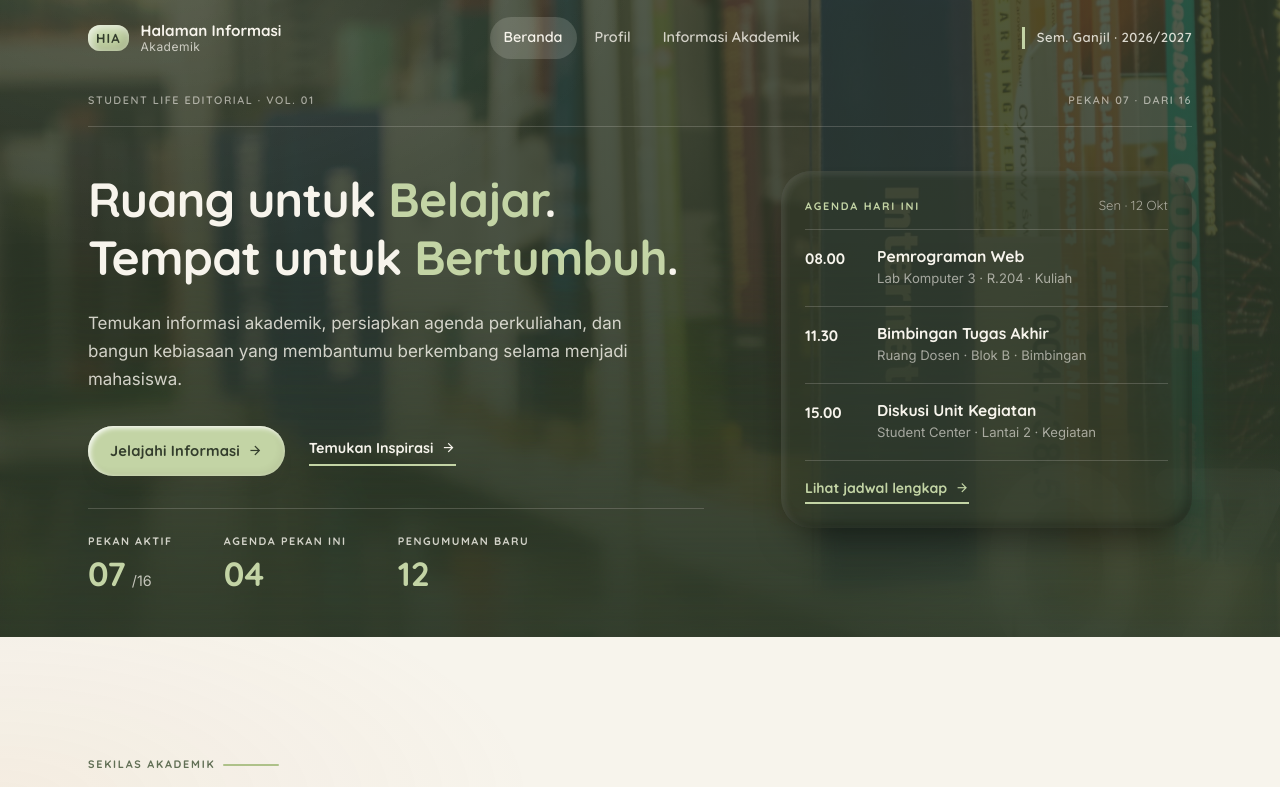
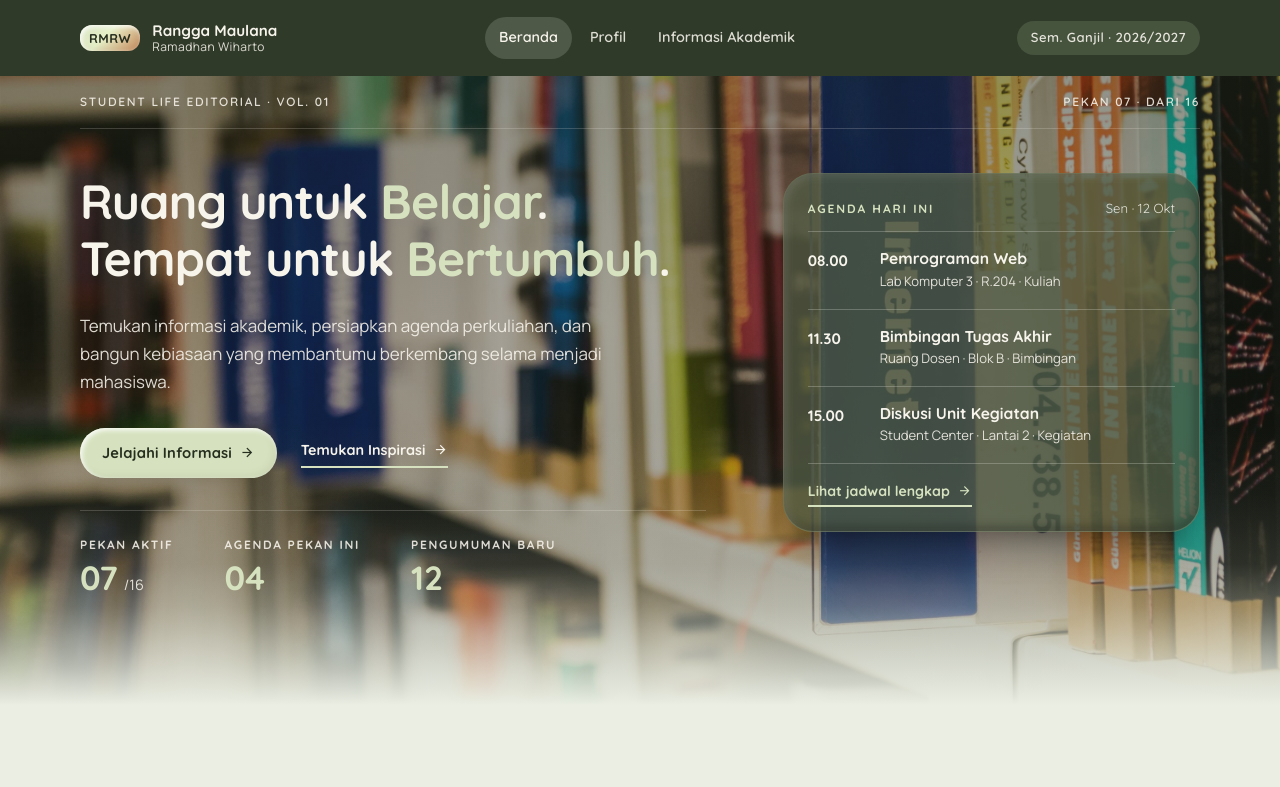
Before and after one commit to ranggamaulana111111-bit/rekayasa-web, a plain HTML site: page halaman-informasi-akademik/index.html in a window 1280 px wide. Shown: the top 787 px of the page. Drawn offline with Linux system fonts and the light colour scheme.

Commit message:
Rebrand to RMRW, add hero photo-to-cream gradient, polish layout
Rebrand header/footer (RMRW, author name) and switch body font Inter to Manrope. Rework the hero so the photo reads at the top and fades smoothly into the section cream (oklab overlay, per-page fade target). Remove the watermark, separate the agenda card, and fix double-gutter alignment, section bridge, and footer heading semantics.

```diff
--- a/halaman-informasi-akademik/index.html
+++ b/halaman-informasi-akademik/index.html
@@ -11,7 +11,7 @@
   <link rel="icon" type="image/svg+xml" href="assets/icons/favicon.svg" />
   <link rel="preconnect" href="https://fonts.googleapis.com" />
   <link rel="preconnect" href="https://fonts.gstatic.com" crossorigin />
-  <link href="https://fonts.googleapis.com/css2?family=Quicksand:wght@400;500;600;700&family=Inter:wght@400;500;600&display=swap" rel="stylesheet" />
+  <link href="https://fonts.googleapis.com/css2?family=Quicksand:wght@400;500;600;700&family=Manrope:wght@400;500;600;700&display=swap" rel="stylesheet" />
   <link rel="stylesheet" href="https://cdn.jsdelivr.net/npm/@mdi/font@7.4.47/css/materialdesignicons.min.css" />
   <link rel="stylesheet" href="style.css" />
 </head>
@@ -21,11 +21,11 @@
   <!-- ============ HEADER ============ -->
   <header class="site-header" id="top">
     <div class="shell header__inner">
-      <a class="brand" href="index.html" aria-label="Halaman Informasi Akademik, ke beranda">
-        <span class="brand__mark" aria-hidden="true">HIA</span>
+      <a class="brand" href="index.html" aria-label="Rangga Maulana Ramadhan Wiharto, ke beranda">
+        <span class="brand__mark" aria-hidden="true">RMRW</span>
         <span class="brand__text">
-          <strong>Halaman Informasi</strong>
-          <span>Akademik</span>
+          <strong>Rangga Maulana</strong>
+          <span>Ramadhan Wiharto</span>
         </span>
       </a>
 
@@ -59,7 +59,6 @@
 
     <!-- ============ HERO ============ -->
     <section class="hero" id="beranda">
-      <span class="hero__watermark" aria-hidden="true">07</span>
       <div class="shell">
         <div class="hero__folio">
           <span>Student Life Editorial · Vol. 01</span>
@@ -351,6 +350,9 @@
       </div>
     </section>
 
+    <!-- Bridge: blend the spotlight band into the paper section below -->
+    <div class="section-bridge" aria-hidden="true"></div>
+
     <!-- ============ PENGEMBANGAN DIRI ============ -->
     <section class="section section--paper" id="pengembangan" aria-labelledby="pengembangan-title">
       <div class="shell">
@@ -427,11 +429,11 @@
   <footer class="site-footer" id="tentang">
     <div class="shell footer__inner" data-reveal-group>
       <div class="footer__brand" data-reveal>
-        <a class="brand brand--footer" href="index.html" aria-label="Halaman Informasi Akademik, ke beranda">
-          <span class="brand__mark" aria-hidden="true">HIA</span>
+        <a class="brand brand--footer" href="index.html" aria-label="Rangga Maulana Ramadhan Wiharto, ke beranda">
+          <span class="brand__mark" aria-hidden="true">RMRW</span>
           <span class="brand__text">
-            <strong>Halaman Informasi</strong>
-            <span>Akademik</span>
+            <strong>Rangga Maulana</strong>
+            <span>Ramadhan Wiharto</span>
           </span>
         </a>
         <p class="footer__desc">
@@ -441,7 +443,7 @@
       </div>
 
       <nav class="footer__nav" aria-label="Navigasi footer" data-reveal>
-        <h2 class="footer__heading">Halaman</h2>
+        <p class="footer__heading">Halaman</p>
         <ul>
           <li><a href="index.html">Beranda</a></li>
           <li><a href="profil.html">Profil</a></li>
@@ -450,7 +452,7 @@
       </nav>
 
       <div class="footer__meta" data-reveal>
-        <h2 class="footer__heading">Catatan Proyek</h2>
+        <p class="footer__heading">Catatan Proyek</p>
         <p>
           Website ini merupakan proyek akademik untuk mata kuliah
           Rekayasa Web. Seluruh data jadwal, tanggal, dan pengumuman
--- a/halaman-informasi-akademik/style.css
+++ b/halaman-informasi-akademik/style.css
@@ -11,12 +11,13 @@
 :root {
   /* Colour — natural earthy palette: sage · clay · linen */
   --primary:   #54614A;   /* hijau sage — warna utama */
-  --secondary: #C3D4A5;   /* sage muda — warna sekunder */
+  --secondary: #D6E2BF;   /* sage muda — warna sekunder */
   --accent:    #C98A5B;   /* terracotta clay — warna aksen */
+  --accent-deep: #8A5520; /* terracotta gelap — teks di atas permukaan terang */
 
   --forest:        var(--primary);
-  --forest-2:      #616F55;
-  --forest-deep:   #333D2C;
+  --forest-2:      #505C44;
+  --forest-deep:   #262E1F;
   --lime:          var(--secondary);
   --lime-deep:     #AEC189;
   --offwhite:      #EFEADD;
@@ -24,14 +25,14 @@
   --surface:       #FBF9F3;
   --surface-2:     #F2EDE1;
   --ink:           #3B4033;
-  --muted:         #77796B;
+  --muted:         #5F6252;
   --line:          rgba(84, 97, 74, 0.16);
   --line-dark:     rgba(247, 244, 236, 0.18);
   --amber:         var(--accent);
 
-  /* Typography — Quicksand (rounded) untuk display, Inter untuk body */
+  /* Typography — Quicksand (rounded) untuk display, Manrope untuk body */
   --font-display: "Quicksand", "Segoe UI", system-ui, -apple-system, sans-serif;
-  --font-body:    "Inter", "Segoe UI", system-ui, -apple-system, sans-serif;
+  --font-body:    "Manrope", "Segoe UI", system-ui, -apple-system, sans-serif;
   --font-icon:    "Material Design Icons";
 
   --fs-display:   clamp(2.1rem, 4vw, 3rem);
@@ -41,8 +42,8 @@
   --fs-body:      1rem;
   --fs-sm:        0.9rem;
   --fs-meta:      0.82rem;
-  --fs-label:     0.72rem;
-  --fs-kicker:    0.68rem;
+  --fs-label:     0.75rem;
+  --fs-kicker:    0.75rem;
 
   /* Space scale (rem) */
   --s-1: 0.25rem;
@@ -57,7 +58,7 @@
 
   /* Layout */
   --shell: 1200px;
-  --gutter: clamp(1.25rem, 4vw, 3rem);
+  --gutter: 40px;
   --radius: 22px;
   --radius-sm: 14px;
   --radius-lg: 30px;
@@ -111,11 +112,7 @@ body {
   font-size: var(--fs-body);
   line-height: 1.65;
   color: var(--ink);
-  background: var(--white);
-  background-image:
-    radial-gradient(90% 60% at 100% 0%, rgba(195, 212, 165, 0.20), transparent 60%),
-    radial-gradient(70% 50% at 0% 100%, rgba(201, 138, 91, 0.08), transparent 60%);
-  background-attachment: fixed;
+  background: #EAEEE3;
   -webkit-font-smoothing: antialiased;
 }
 
@@ -147,7 +144,8 @@ h1, h2, h3, h4 {
 .shell {
   max-width: var(--shell);
   margin-inline: auto;
-  padding-inline: var(--gutter);
+  padding-left: var(--gutter);
+  padding-right: var(--gutter);
 }
 
 .sr-only {
@@ -185,6 +183,17 @@ h1, h2, h3, h4 {
 
 ::selection { background: var(--lime); color: var(--forest-deep); }
 
+/* Browser surfaces — themed scrollbar so the chrome belongs to the palette */
+html { scrollbar-color: var(--lime-deep) var(--offwhite); }
+::-webkit-scrollbar { width: 13px; height: 13px; }
+::-webkit-scrollbar-track { background: var(--offwhite); }
+::-webkit-scrollbar-thumb {
+  background: var(--lime-deep);
+  border-radius: var(--radius-pill);
+  border: 3px solid var(--offwhite);
+}
+::-webkit-scrollbar-thumb:hover { background: var(--forest-2); }
+
 /* ---------- Eyebrow + small caps labels ---------- */
 .eyebrow {
   display: inline-flex;
@@ -216,7 +225,7 @@ h1, h2, h3, h4 {
 .section__head[data-reveal].is-visible .eyebrow::after,
 .eyebrow[data-reveal].is-visible::after { width: 56px; }
 
-.eyebrow--light { color: rgba(247, 244, 236, 0.7); }
+.eyebrow--light { color: rgba(247, 244, 236, 0.88); }
 .eyebrow--light .eyebrow__dot { background: var(--lime); }
 .eyebrow--light::after { background: var(--lime); }
 
@@ -260,11 +269,11 @@ h1, h2, h3, h4 {
 .btn--lime:hover { background: var(--lime-deep); box-shadow: var(--clay-lime); }
 
 .btn--ghost {
-  background: rgba(247, 244, 236, 0.14);
-  color: var(--white);
+  background: rgba(51, 61, 44, 0.5);
+  color: #FFFFFF;
   box-shadow: var(--clay-dark);
 }
-.btn--ghost:hover { background: rgba(247, 244, 236, 0.24); }
+.btn--ghost:hover { background: rgba(51, 61, 44, 0.72); }
 
 .link-arrow {
   display: inline-flex;
@@ -294,7 +303,7 @@ h1, h2, h3, h4 {
   left: 0;
   right: 0;
   z-index: 100;
-  background: transparent;
+  background: #2f3a29;
   transition: background-color var(--transition), box-shadow var(--transition);
 }
 .site-header.is-scrolled {
@@ -315,16 +324,44 @@ h1, h2, h3, h4 {
   gap: var(--s-3);
 }
 .brand__mark {
-  font-family: var(--font-display);
-  font-size: 0.82rem;
-  font-weight: 700;
-  letter-spacing: 0.08em;
+  position: relative;
+  font-family: var(--font-display);
+  font-size: 0.8rem;
+  font-weight: 800;
+  letter-spacing: 0.04em;
   color: var(--forest-deep);
-  background: var(--lime);
+  background: linear-gradient(135deg, var(--lime) 0%, #e6f0c8 42%, var(--accent) 100%);
   border-radius: 12px;
-  padding: 7px 8px 6px;
+  padding: 7px 9px 6px;
   line-height: 1;
-  box-shadow: var(--clay-lime);
+  overflow: hidden;
+  box-shadow: var(--clay-sm);
+  transition: transform var(--transition), box-shadow var(--transition);
+}
+.brand__mark::after {
+  content: "";
+  position: absolute;
+  inset: 0;
+  background: linear-gradient(115deg, transparent 32%, rgba(255, 255, 255, 0.8) 50%, transparent 68%);
+  transform: translateX(-120%);
+  pointer-events: none;
+}
+.brand:hover .brand__mark,
+.brand:focus-visible .brand__mark {
+  transform: translateY(-1px) rotate(-4deg) scale(1.06);
+  box-shadow: var(--clay-sm), 0 12px 24px -12px rgba(84, 97, 74, 0.5);
+}
+.brand:hover .brand__mark::after,
+.brand:focus-visible .brand__mark::after {
+  animation: mark-shine 900ms ease;
+}
+@keyframes mark-shine {
+  0% { transform: translateX(-120%); }
+  60%, 100% { transform: translateX(120%); }
+}
+@media (prefers-reduced-motion: reduce) {
+  .brand__mark, .brand__mark::after { animation: none; }
+  .brand__mark::after { opacity: 0; }
 }
 .brand__text { display: flex; flex-direction: column; line-height: 1.2; }
 .brand__text strong {
@@ -337,7 +374,7 @@ h1, h2, h3, h4 {
 .brand__text span {
   font-size: 0.75rem;
   letter-spacing: 0.04em;
-  color: rgba(247, 244, 236, 0.75);
+  color: rgba(247, 244, 236, 0.88);
   transition: color var(--transition);
 }
 
@@ -350,7 +387,7 @@ h1, h2, h3, h4 {
   font-family: var(--font-display);
   font-size: 0.9rem;
   font-weight: 600;
-  color: rgba(247, 244, 236, 0.8);
+  color: rgba(247, 244, 236, 0.88);
   border-radius: var(--radius-pill);
   transition: color var(--transition), background var(--transition), box-shadow var(--transition);
 }
@@ -373,11 +410,12 @@ h1, h2, h3, h4 {
   font-size: var(--fs-meta);
   font-weight: 600;
   letter-spacing: 0.03em;
-  color: rgba(247, 244, 236, 0.85);
-  border-left: 3px solid var(--lime);
-  padding-left: var(--s-3);
+  color: rgba(247, 244, 236, 0.9);
+  background: rgba(195, 212, 165, 0.16);
+  border-radius: var(--radius-pill);
+  padding: 6px 14px;
   white-space: nowrap;
-  transition: color var(--transition), border-color var(--transition);
+  transition: color var(--transition), background var(--transition);
 }
 
 .nav-toggle {
@@ -496,7 +534,7 @@ h1, h2, h3, h4 {
 }
 .site-header.is-scrolled .term-badge {
   color: var(--forest-2);
-  border-left-color: var(--accent);
+  background: rgba(84, 97, 74, 0.10);
 }
 .site-header.is-scrolled .nav-toggle {
   background: var(--surface-2);
@@ -528,7 +566,7 @@ h1, h2, h3, h4 {
 /* =====================================================================
    SECTION STRUCTURE
    ===================================================================== */
-.section { padding-block: clamp(64px, 9vw, 112px); }
+.section { padding: 96px 0; }
 .section--paper { background: var(--offwhite); }
 
 .section__head { margin-bottom: clamp(40px, 6vw, 64px); }
@@ -553,64 +591,44 @@ section[id], [id] { scroll-margin-top: calc(var(--nav-h) + 16px); }
    HERO
    ===================================================================== */
 .hero {
+  --hero-cushion: clamp(56px, 8vh, 96px);
+  --hero-fade-to: #eaeee3;
   position: relative;
+  isolation: isolate;
+  background-color: #303a2b;
   background-image:
-    linear-gradient(180deg, rgba(47, 58, 42, 0.84) 0%, rgba(47, 58, 42, 0.93) 100%),
+    linear-gradient(180deg, rgba(38, 46, 31, 0.54) 0%, rgba(38, 46, 31, 0.4) 46%, rgba(38, 46, 31, 0.44) 100%),
     url("bukuinet.jpg");
   background-size: cover, cover;
   background-position: center, center;
   background-repeat: no-repeat, no-repeat;
-  background-color: var(--forest);
   color: var(--white);
   overflow: hidden;
-  padding-top: var(--nav-h);
-}
-.hero::before {
+  padding: var(--nav-h) 0 var(--hero-cushion);
+}
+.hero--page { --hero-fade-to: #fbf9f3; }
+.hero::after {
   content: "";
   position: absolute;
   inset: 0;
-  background:
-    radial-gradient(70% 90% at 12% -10%, rgba(255, 255, 255, 0.10), transparent 55%),
-    radial-gradient(60% 70% at 100% 110%, rgba(195, 212, 165, 0.16), transparent 60%);
+  z-index: 1;
   pointer-events: none;
-  z-index: 0;
-}
-/* Gradient blur fading up toward the stats strip */
-.hero::after {
-  content: "";
-  position: absolute;
-  left: 0; right: 0; bottom: 0;
-  height: 62%;
   background: linear-gradient(
-    to top,
-    rgba(47, 58, 42, 0.62) 0%,
-    rgba(47, 58, 42, 0.24) 48%,
-    rgba(47, 58, 42, 0) 100%
+    to bottom in oklab,
+    rgba(234, 238, 227, 0) 0%,
+    rgba(234, 238, 227, 0) 60%,
+    rgba(234, 238, 227, 0.04) 70%,
+    rgba(234, 238, 227, 0.12) 80%,
+    rgba(234, 238, 227, 0.32) 86%,
+    rgba(234, 238, 227, 0.58) 91%,
+    rgba(234, 238, 227, 0.82) 96%,
+    var(--hero-fade-to) 100%
   );
-  backdrop-filter: blur(12px) saturate(115%);
-  -webkit-backdrop-filter: blur(12px) saturate(115%);
-  -webkit-mask-image: linear-gradient(to top, #000 0%, rgba(0, 0, 0, 0.55) 50%, transparent 100%);
-  mask-image: linear-gradient(to top, #000 0%, rgba(0, 0, 0, 0.55) 50%, transparent 100%);
-  pointer-events: none;
-  z-index: 0;
-}
-.hero__watermark {
-  position: absolute;
-  right: -14px;
-  bottom: -34px;
-  font-family: var(--font-display);
-  font-size: clamp(11rem, 22vw, 20rem);
-  line-height: 0.8;
-  font-weight: 700;
-  color: rgba(247, 244, 236, 0.05);
-  pointer-events: none;
-  user-select: none;
-  z-index: 0;
 }
 
 .hero__folio {
   position: relative;
-  z-index: 1;
+  z-index: 2;
   display: flex;
   justify-content: space-between;
   gap: var(--s-4);
@@ -621,12 +639,12 @@ section[id], [id] { scroll-margin-top: calc(var(--nav-h) + 16px); }
   font-weight: 600;
   letter-spacing: 0.14em;
   text-transform: uppercase;
-  color: rgba(247, 244, 236, 0.6);
+  color: rgba(247, 244, 236, 0.88);
 }
 
 .hero__grid {
   position: relative;
-  z-index: 1;
+  z-index: 2;
   display: grid;
   grid-template-columns: minmax(0, 1.2fr) minmax(0, 0.8fr);
   gap: clamp(var(--s-6), 6vw, var(--s-9));
@@ -658,7 +676,7 @@ section[id], [id] { scroll-margin-top: calc(var(--nav-h) + 16px); }
 
 .hero__text {
   max-width: 52ch;
-  color: rgba(247, 244, 236, 0.82);
+  color: rgba(247, 244, 236, 0.88);
   font-size: 1.06rem;
   margin-bottom: var(--s-6);
 }
@@ -691,14 +709,14 @@ section[id], [id] { scroll-margin-top: calc(var(--nav-h) + 16px); }
   color: var(--lime);
   line-height: 1;
 }
-.stat__unit { color: rgba(247, 244, 236, 0.75); font-size: var(--fs-sm); }
+.stat__unit { color: rgba(247, 244, 236, 0.88); font-size: var(--fs-sm); }
 .stat dt {
   font-family: var(--font-display);
   font-size: var(--fs-kicker);
   font-weight: 700;
   letter-spacing: 0.14em;
   text-transform: uppercase;
-  color: rgba(247, 244, 236, 0.82);
+  color: rgba(247, 244, 236, 0.88);
   margin-bottom: 6px;
 }
 
@@ -706,9 +724,12 @@ section[id], [id] { scroll-margin-top: calc(var(--nav-h) + 16px); }
 .hero__panel {
   padding: var(--s-5) var(--s-5) var(--s-5);
   border-radius: var(--radius-lg);
-  background: rgba(51, 61, 44, 0.45);
+  background: rgba(80, 92, 68, 0.78);
+  border: 1px solid rgba(214, 226, 191, 0.14);
   box-shadow: var(--clay-dark);
 }
+.hero__panel .agenda,
+.hero__panel .agenda__item { border-color: rgba(247, 244, 236, 0.24); }
 .panel__head {
   display: flex;
   align-items: baseline;
@@ -720,7 +741,7 @@ section[id], [id] { scroll-margin-top: calc(var(--nav-h) + 16px); }
 .panel__date {
   font-family: var(--font-display);
   font-size: var(--fs-meta);
-  color: rgba(247, 244, 236, 0.6);
+  color: rgba(247, 244, 236, 0.88);
 }
 .agenda {
   border-top: 1px solid var(--line-dark);
@@ -748,7 +769,7 @@ section[id], [id] { scroll-margin-top: calc(var(--nav-h) + 16px); }
 }
 .agenda__body span {
   font-size: var(--fs-meta);
-  color: rgba(247, 244, 236, 0.6);
+  color: rgba(247, 244, 236, 0.88);
   margin-top: 2px;
 }
 .panel__foot {
@@ -780,21 +801,22 @@ section[id], [id] { scroll-margin-top: calc(var(--nav-h) + 16px); }
   gap: var(--s-2);
   padding: var(--s-6) var(--s-5);
   border-radius: var(--radius-lg);
-  background: var(--surface);
-  box-shadow: var(--clay);
+  background: linear-gradient(to top, var(--forest-deep), var(--forest));
+  box-shadow: var(--clay-dark);
+  color: var(--white);
 }
 .fact__num {
   font-family: var(--font-display);
   font-size: clamp(2rem, 3.4vw, 2.9rem);
   font-weight: 700;
-  color: var(--forest);
+  color: var(--lime);
   line-height: 1;
   letter-spacing: -0.02em;
   font-variant-numeric: tabular-nums;
 }
 .fact__num .stat__unit {
   font-size: 1rem;
-  color: var(--muted);
+  color: rgba(247, 244, 236, 0.88);
   font-weight: 700;
 }
 .fact__label {
@@ -803,19 +825,15 @@ section[id], [id] { scroll-margin-top: calc(var(--nav-h) + 16px); }
   font-weight: 700;
   letter-spacing: 0.13em;
   text-transform: uppercase;
-  color: var(--forest-2);
+  color: var(--lime);
   margin-top: var(--s-2);
 }
-.fact__text { font-size: var(--fs-sm); color: var(--muted); max-width: 36ch; }
+.fact__text { font-size: var(--fs-sm); color: rgba(247, 244, 236, 0.88); max-width: 36ch; }
 
 .fact--dark {
-  background: var(--forest);
+  background: linear-gradient(to top, var(--forest-deep), var(--forest));
   box-shadow: var(--clay-dark);
 }
-.fact--dark .fact__num { color: var(--lime); }
-.fact--dark .fact__num .stat__unit { color: rgba(247, 244, 236, 0.6); }
-.fact--dark .fact__label { color: var(--lime); }
-.fact--dark .fact__text { color: rgba(247, 244, 236, 0.74); }
 
 /* =====================================================================
    EDITORIAL — feature + post list
@@ -948,10 +966,10 @@ section[id], [id] { scroll-margin-top: calc(var(--nav-h) + 16px); }
   flex: none;
 }
 .chip--akademik { color: var(--forest); }
-.chip--beasiswa { color: var(--amber); }
+.chip--beasiswa { color: var(--accent-deep); }
 .chip--agenda { color: var(--forest-2); }
 .chip--pengumuman { color: var(--forest-2); }
-.chip--ujian { color: var(--amber); }
+.chip--ujian { color: var(--accent-deep); }
 .chip--kegiatan { color: var(--forest); }
 
 /* =====================================================================
@@ -1006,7 +1024,7 @@ section[id], [id] { scroll-margin-top: calc(var(--nav-h) + 16px); }
   position: relative;
   background: var(--forest);
   color: var(--white);
-  padding-block: clamp(72px, 11vw, 128px);
+  padding: 112px 0;
   overflow: hidden;
 }
 .spotlight::before {
@@ -1016,13 +1034,22 @@ section[id], [id] { scroll-margin-top: calc(var(--nav-h) + 16px); }
   background: radial-gradient(60% 80% at 85% 10%, rgba(195, 212, 165, 0.16), transparent 60%);
   pointer-events: none;
 }
+
+/* Bridge band between the full-bleed spotlight (forest) and the paper
+   section (offwhite) below — a standalone gradient sibling so the two
+   solids meet with no hard edge. Ends match the adjacent section colors. */
+.section-bridge {
+  height: clamp(112px, 14vw, 160px);
+  background: linear-gradient(var(--forest), var(--offwhite));
+  background: linear-gradient(to bottom in oklab, var(--forest), var(--offwhite));
+}
 .spotlight__inner { position: relative; z-index: 1; max-width: 900px; }
 .spotlight__quote {
   font-family: var(--font-display);
   font-size: clamp(1.6rem, 3.4vw, 2.7rem);
   font-weight: 700;
   letter-spacing: -0.015em;
-  line-height: 1.25;
+  line-height: 1.3;
   color: var(--white);
   max-width: 22em;
   margin: var(--s-5) 0 var(--s-6);
@@ -1042,7 +1069,7 @@ section[id], [id] { scroll-margin-top: calc(var(--nav-h) + 16px); }
   letter-spacing: 0.14em;
   color: var(--lime);
 }
-.spotlight__note { color: rgba(247, 244, 236, 0.66); font-size: var(--fs-sm); }
+.spotlight__note { color: rgba(247, 244, 236, 0.88); font-size: var(--fs-sm); }
 
 /* =====================================================================
    GROWTH — clay cards
@@ -1099,7 +1126,7 @@ section[id], [id] { scroll-margin-top: calc(var(--nav-h) + 16px); }
   font-size: clamp(1.6rem, 3vw, 2.2rem);
   max-width: 26ch;
 }
-.growth-card--lg .growth-card__desc { color: rgba(247, 244, 236, 0.76); max-width: 58ch; }
+.growth-card--lg .growth-card__desc { color: rgba(247, 244, 236, 0.88); max-width: 58ch; }
 .growth-card--lg .growth-card__tag { color: var(--lime); }
 .growth-card--lg .growth-card__tag::before { background: var(--lime); }
 .growth-card--lg .link-arrow--dark { color: var(--lime); border-bottom-color: var(--lime); }
@@ -1208,7 +1235,7 @@ section[id], [id] { scroll-margin-top: calc(var(--nav-h) + 16px); }
   font-size: var(--fs-kicker);
   letter-spacing: 0.1em;
   text-transform: uppercase;
-  color: rgba(247, 244, 236, 0.6);
+  color: rgba(247, 244, 236, 0.88);
 }
 .info-panel__value {
   font-family: var(--font-display);
@@ -1235,7 +1262,7 @@ section[id], [id] { scroll-margin-top: calc(var(--nav-h) + 16px); }
   font-family: var(--font-display);
   font-size: 0.82rem;
   font-weight: 700;
-  color: var(--accent);
+  color: var(--accent-deep);
   letter-spacing: 0.1em;
   margin-bottom: var(--s-3);
 }
@@ -1334,7 +1361,7 @@ section[id], [id] { scroll-margin-top: calc(var(--nav-h) + 16px); }
 .calendar__head p {
   font-family: var(--font-display);
   font-size: var(--fs-meta);
-  color: rgba(247, 244, 236, 0.6);
+  color: rgba(247, 244, 236, 0.88);
 }
 .timeline { display: flex; flex-direction: column; }
 .timeline__item {
@@ -1372,11 +1399,11 @@ section[id], [id] { scroll-margin-top: calc(var(--nav-h) + 16px); }
   font-family: var(--font-display);
   font-size: var(--fs-meta);
   font-weight: 700;
-  color: rgba(247, 244, 236, 0.72);
+  color: rgba(247, 244, 236, 0.88);
 }
 .timeline__item.is-active .timeline__date { color: var(--lime); }
 .timeline__label { font-size: var(--fs-sm); color: var(--white); }
-.timeline__item.is-done .timeline__label { color: rgba(247, 244, 236, 0.62); }
+.timeline__item.is-done .timeline__label { color: rgba(247, 244, 236, 0.88); }
 .timeline__now {
   font-family: var(--font-display);
   font-size: var(--fs-kicker);
@@ -1434,6 +1461,9 @@ section[id], [id] { scroll-margin-top: calc(var(--nav-h) + 16px); }
   margin-bottom: var(--s-6);
 }
 .filter__btn {
+  display: inline-flex;
+  align-items: center;
+  min-height: 44px;
   padding: 10px 18px;
   border: none;
   border-radius: var(--radius-pill);
@@ -1521,6 +1551,7 @@ section[id], [id] { scroll-margin-top: calc(var(--nav-h) + 16px); }
 .cta-band {
   background: var(--forest);
   color: var(--white);
+  padding: 80px 0;
 }
 .cta-band__inner {
   display: flex;
@@ -1528,7 +1559,6 @@ section[id], [id] { scroll-margin-top: calc(var(--nav-h) + 16px); }
   justify-content: space-between;
   gap: var(--s-6);
   flex-wrap: wrap;
-  padding-block: clamp(56px, 8vw, 88px);
 }
 .cta-band__eyebrow { color: var(--lime); }
 .cta-band__title {
@@ -1545,8 +1575,8 @@ section[id], [id] { scroll-margin-top: calc(var(--nav-h) + 16px); }
 
 .site-footer {
   background: var(--forest-deep);
-  color: rgba(247, 244, 236, 0.72);
-  padding-top: clamp(56px, 8vw, 88px);
+  color: rgba(247, 244, 236, 0.88);
+  padding: clamp(56px, 8vw, 88px) 0 0;
 }
 .footer__inner {
   display: grid;
@@ -1570,16 +1600,16 @@ section[id], [id] { scroll-margin-top: calc(var(--nav-h) + 16px); }
 .footer__nav a { font-size: var(--fs-sm); transition: color var(--transition); }
 .footer__nav a:hover { color: var(--white); }
 .footer__meta p { font-size: var(--fs-sm); margin-bottom: var(--s-3); }
-.footer__credit { color: rgba(247, 244, 236, 0.5); }
+.footer__credit { color: rgba(247, 244, 236, 0.88); }
 .footer__bottom {
   display: flex;
   justify-content: space-between;
   gap: var(--s-4);
   flex-wrap: wrap;
   border-top: 1px solid var(--line-dark);
-  padding-block: var(--s-4);
+  padding: var(--s-4) 0;
   font-size: var(--fs-meta);
-  color: rgba(247, 244, 236, 0.5);
+  color: rgba(247, 244, 236, 0.88);
 }
 
 /* =====================================================================
@@ -1659,7 +1689,6 @@ html:not(.js) [data-reveal] { opacity: 1; transform: none; }
     gap: var(--s-7);
   }
   .hero--center .hero__grid { grid-template-columns: minmax(0, 0.94fr); }
-  .hero__watermark { display: none; }
 
   .section__head-grid,
   .section__head--split,
@@ -1697,7 +1726,7 @@ html:not(.js) [data-reveal] { opacity: 1; transform: none; }
 
   .hero__grid { padding-block: clamp(40px, 7vh, 64px); }
   .hero__folio { flex-direction: column; gap: 2px; }
-  .stat dt { font-size: 0.64rem; }
+  .stat dt { font-size: 0.72rem; }
   .stat__num { font-size: 1.8rem; }
 
   .facts { grid-template-columns: minmax(0, 1fr); }
@@ -1747,7 +1776,7 @@ html:not(.js) [data-reveal] { opacity: 1; transform: none; }
 
 /* Tablet small-laptop (≤1024): widen the shell, soften section padding */
 @media (max-width: 1024px) {
-  .section { padding-block: clamp(56px, 8vw, 88px); }
+  .section { padding-top: 88px; padding-bottom: 88px; }
   .hero__grid { gap: var(--s-7); }
   .header__inner { gap: var(--s-5); }
 }
@@ -1773,7 +1802,6 @@ html:not(.js) [data-reveal] { opacity: 1; transform: none; }
   .mobile-nav[hidden] { display: none; }
 
   .section-rail__list {
-    padding-inline: var(--gutter);
     -webkit-mask-image: linear-gradient(to right, #000 0, #000 calc(100% - 30px), transparent 100%);
     mask-image: linear-gradient(to right, #000 0, #000 calc(100% - 30px), transparent 100%);
   }
@@ -1790,8 +1818,8 @@ html:not(.js) [data-reveal] { opacity: 1; transform: none; }
 
 /* Phone (≤640) */
 @media (max-width: 640px) {
-  :root { --gutter: clamp(1rem, 5vw, 1.5rem); }
-  .section { padding-block: clamp(48px, 11vw, 72px); }
+  :root { --gutter: 20px; }
+  .section { padding-top: 72px; padding-bottom: 72px; }
   .section__head { margin-bottom: var(--s-6); }
 
   .footer__inner {
@@ -1845,11 +1873,6 @@ html:not(.js) [data-reveal] { opacity: 1; transform: none; }
   .btn:active { transform: translateY(1px); }
 }
 
-/* Phone: fixed background attachment can jank; fall back to scroll */
-@media (max-width: 820px) {
-  body { background-attachment: scroll; }
-}
-
 a, button { -webkit-tap-highlight-color: transparent; }
 
 /* ---------------------------------------------------------------------
```
Also changed, not shown: halaman-informasi-akademik/akademik.html (+11 -11 lines), halaman-informasi-akademik/profil.html (+11 -11 lines).
